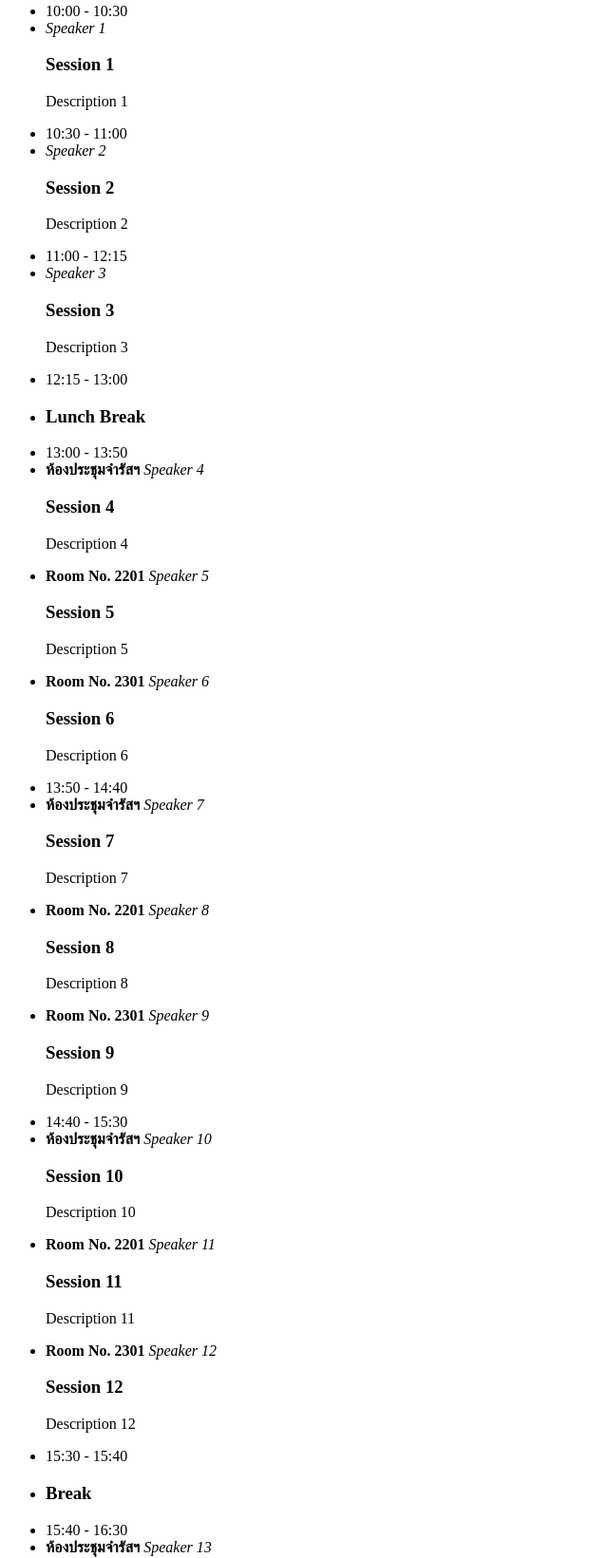
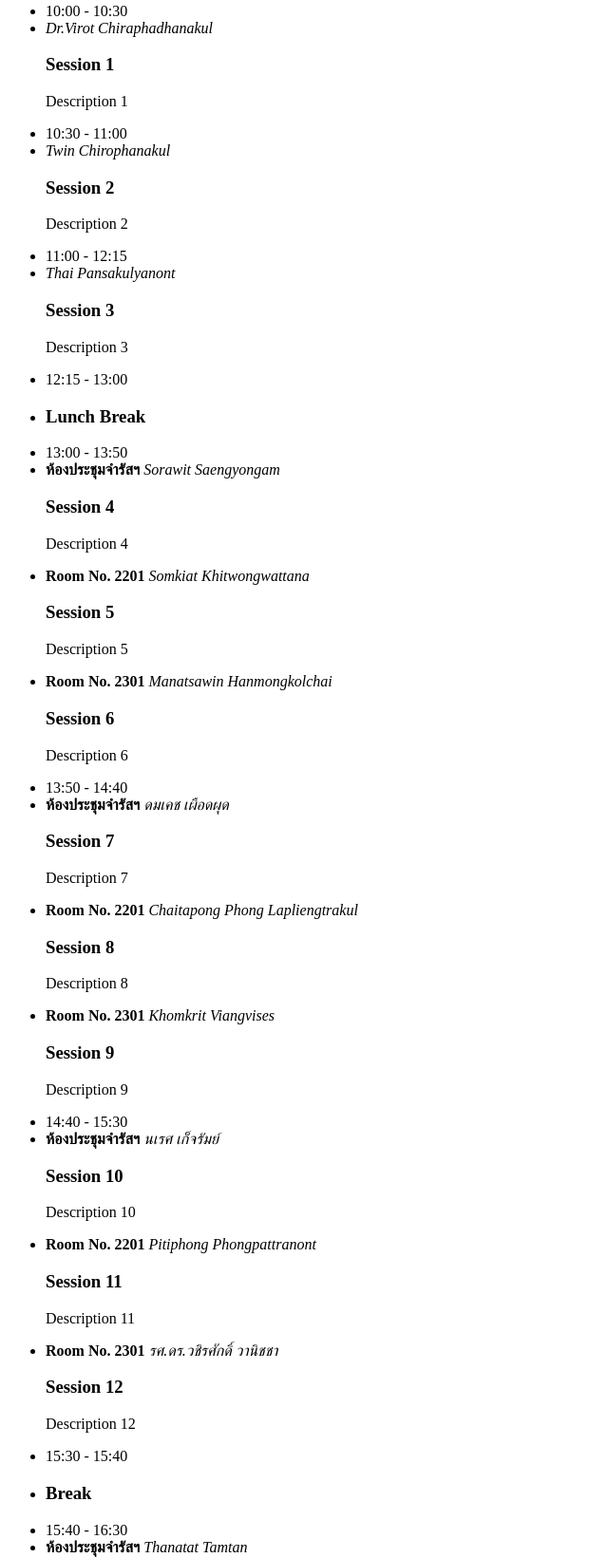
Before and after one commit to ThaiProgrammer/code-mania-110, a plain HTML site: page index.html in a window 1280 px wide. Shown: the part 476-2117 px from the top of the page at 95% size, without its empty margins (0-640 px from the left). Drawn offline with Linux system fonts and the light colour scheme.

Commit message:
Add speaker name

```diff
--- a/index.html
+++ b/index.html
@@ -46,7 +46,7 @@
     <!-- keynote 1 -->
     <li class="session-time">10:00 - 10:30</li>
     <li class="session-item">
-      <em class="session-item__speaker">Speaker 1</em>
+      <em class="session-item__speaker">Dr.Virot Chiraphadhanakul</em>
       <h3 class="session-item__title">Session 1</h3>
       <p class="session-item__description">Description 1</p>
     </li>
@@ -54,7 +54,7 @@
     <!-- keynote 2 -->
     <li class="session-time">10:30 - 11:00</li>
     <li class="session-item">
-      <em class="session-item__speaker">Speaker 2</em>
+      <em class="session-item__speaker">Twin Chirophanakul</em>
       <h3 class="session-item__title">Session 2</h3>
       <p class="session-item__description">Description 2</p>
     </li>
@@ -62,7 +62,7 @@
     <!-- keynote 3 -->
     <li class="session-time">11:00 - 12:15</li>
     <li class="session-item">
-      <em class="session-item__speaker">Speaker 3</em>
+      <em class="session-item__speaker">Thai Pansakulyanont</em>
       <h3 class="session-item__title">Session 3</h3>
       <p class="session-item__description">Description 3</p>
     </li>
@@ -77,19 +77,19 @@
     <li class="session-time">13:00 - 13:50</li>
     <li class="session-item session-item--split">
       <strong class="session-item__room">ห้องประชุมจำรัสฯ</strong>
-      <em class="session-item__speaker">Speaker 4</em>
+      <em class="session-item__speaker">Sorawit Saengyongam</em>
       <h3 class="session-item__title">Session 4</h3>
       <p class="session-item__description">Description 4</p>
     </li>
     <li class="session-item session-item--split">
       <strong class="session-item__room">Room No. 2201</strong>
-      <em class="session-item__speaker">Speaker 5</em>
+      <em class="session-item__speaker">Somkiat Khitwongwattana</em>
       <h3 class="session-item__title">Session 5</h3>
       <p class="session-item__description">Description 5</p>
     </li>
     <li class="session-item session-item--split">
       <strong class="session-item__room">Room No. 2301</strong>
-      <em class="session-item__speaker">Speaker 6</em>
+      <em class="session-item__speaker">Manatsawin Hanmongkolchai</em>
       <h3 class="session-item__title">Session 6</h3>
       <p class="session-item__description">Description 6</p>
     </li>
@@ -98,19 +98,19 @@
     <li class="session-time">13:50 - 14:40</li>
     <li class="session-item session-item--split">
       <strong class="session-item__room">ห้องประชุมจำรัสฯ</strong>
-      <em class="session-item__speaker">Speaker 7</em>
+      <em class="session-item__speaker">ดมเคช เผือดผุด</em>
       <h3 class="session-item__title">Session 7</h3>
       <p class="session-item__description">Description 7</p>
     </li>
     <li class="session-item session-item--split">
       <strong class="session-item__room">Room No. 2201</strong>
-      <em class="session-item__speaker">Speaker 8</em>
+      <em class="session-item__speaker">Chaitapong Phong Lapliengtrakul</em>
       <h3 class="session-item__title">Session 8</h3>
       <p class="session-item__description">Description 8</p>
     </li>
     <li class="session-item session-item--split">
       <strong class="session-item__room">Room No. 2301</strong>
-      <em class="session-item__speaker">Speaker 9</em>
+      <em class="session-item__speaker">Khomkrit Viangvises</em>
       <h3 class="session-item__title">Session 9</h3>
       <p class="session-item__description">Description 9</p>
     </li>
@@ -119,19 +119,19 @@
     <li class="session-time">14:40 - 15:30</li>
     <li class="session-item session-item--split">
       <strong class="session-item__room">ห้องประชุมจำรัสฯ</strong>
-      <em class="session-item__speaker">Speaker 10</em>
+      <em class="session-item__speaker">นเรศ เก็จรัมย์</em>
       <h3 class="session-item__title">Session 10</h3>
       <p class="session-item__description">Description 10</p>
     </li>
     <li class="session-item session-item--split">
       <strong class="session-item__room">Room No. 2201</strong>
-      <em class="session-item__speaker">Speaker 11</em>
+      <em class="session-item__speaker">Pitiphong Phongpattranont</em>
       <h3 class="session-item__title">Session 11</h3>
       <p class="session-item__description">Description 11</p>
     </li>
     <li class="session-item session-item--split">
       <strong class="session-item__room">Room No. 2301</strong>
-      <em class="session-item__speaker">Speaker 12</em>
+      <em class="session-item__speaker">รศ.ดร.วชิรศักดิ์ วานิชชา</em>
       <h3 class="session-item__title">Session 12</h3>
       <p class="session-item__description">Description 12</p>
     </li>
@@ -146,19 +146,19 @@
     <li class="session-time">15:40 - 16:30</li>
     <li class="session-item session-item--split">
       <strong class="session-item__room">ห้องประชุมจำรัสฯ</strong>
-      <em class="session-item__speaker">Speaker 13</em>
+      <em class="session-item__speaker">Thanatat Tamtan</em>
       <h3 class="session-item__title">Session 13</h3>
       <p class="session-item__description">Description 13</p>
     </li>
     <li class="session-item session-item--split">
       <strong class="session-item__room">Room No. 2201</strong>
-      <em class="session-item__speaker">Speaker 14</em>
+      <em class="session-item__speaker">ธีศิษฐ์ ก้อนแก้ว</em>
       <h3 class="session-item__title">Session 14</h3>
       <p class="session-item__description">Description 14</p>
     </li>
     <li class="session-item session-item--split">
       <strong class="session-item__room">Room No. 2301</strong>
-      <em class="session-item__speaker">Speaker 15</em>
+      <em class="session-item__speaker">ปิตุพงศ์ ยาวิราช</em>
       <h3 class="session-item__title">Session 15</h3>
       <p class="session-item__description">Description 15</p>
     </li>
@@ -167,19 +167,19 @@
     <li class="session-time">16:30 - 17:20</li>
     <li class="session-item session-item--split">
       <strong class="session-item__room">ห้องประชุมจำรัสฯ</strong>
-      <em class="session-item__speaker">Speaker 16</em>
+      <em class="session-item__speaker">จิรายุส นิ่มแสง</em>
       <h3 class="session-item__title">Session 16</h3>
       <p class="session-item__description">Description 16</p>
     </li>
     <li class="session-item session-item--split">
       <strong class="session-item__room">Room No. 2201</strong>
-      <em class="session-item__speaker">Speaker 17</em>
+      <em class="session-item__speaker">Weerasak Chongnguluam</em>
       <h3 class="session-item__title">Session 17</h3>
       <p class="session-item__description">Description 17</p>
     </li>
     <li class="session-item session-item--split">
       <strong class="session-item__room">Room No. 2301</strong>
-      <em class="session-item__speaker">Speaker 18</em>
+      <em class="session-item__speaker">Jakrit Tamnakpho</em>
       <h3 class="session-item__title">Session 18</h3>
       <p class="session-item__description">Description 18</p>
     </li>
```
